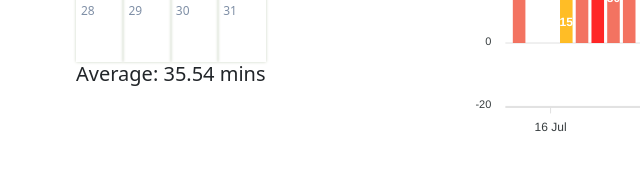
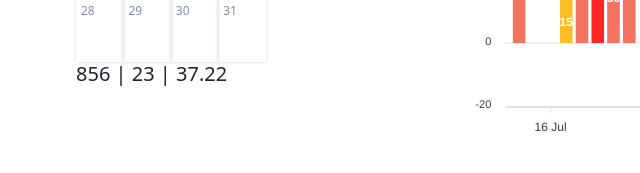
Before and after one commit to semico/qqlate, a plain HTML site: page index.html in a window 1280 px wide. Shown: the part 501-674 px from the top of the page, 18-658 px from the left. Drawn offline with Linux system fonts and the light colour scheme.

Commit message:
only calculate late

```diff
--- a/index.html
+++ b/index.html
@@ -313,10 +313,11 @@
         tableBody.appendChild(row);
       }
         // Calculate the average of tableData.lateMinutes
-        const totalMinutes = tableData.reduce((total, item) => total + item.lateMinutes, 0);
-        const averageMinutes = parseFloat((totalMinutes / tableData.length).toFixed(2));
+        const totalMinutes = tableData.reduce((total, item) => item.lateMinutes > 0 ? total + item.lateMinutes : total, 0);
+        const count = tableData.reduce((count, item) => item.lateMinutes > 0 ? count + 1 : count, 0);
+        const averageMinutes = parseFloat((totalMinutes / count).toFixed(2));
         // console.log(`Average late minutes: ${averageMinutes}`);
-        document.querySelector('#average').textContent = `Average: ${averageMinutes} mins`;
+        document.querySelector('#average').textContent = `${totalMinutes} | ${count} | ${averageMinutes}`;
 
 
 
```
